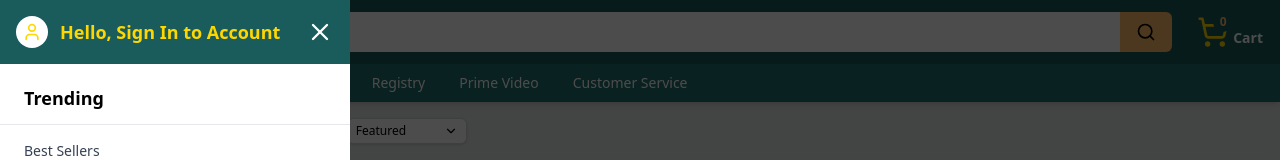
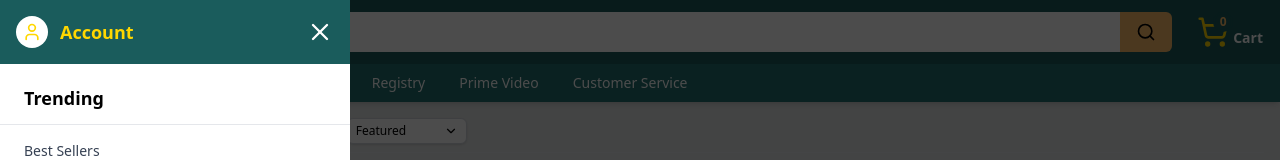
Before and after one commit to Ismaak47/Ir-Shop, a React (Vite) app: page /games in a window 1280 px wide. Both pictures are taken after a click on the element "All". Shown: the top 160 px of the page. Built offline with nearby package versions, Linux system fonts and the light colour scheme.

Commit message:
feat: Simplify header account text
Replaces "Hello, Sign In to Account" with "Account" for a cleaner and more concise header.

```diff
--- a/src/components/Header.tsx
+++ b/src/components/Header.tsx
@@ -130,7 +130,7 @@ export const Sidebar = ({ isOpen, onClose }: SidebarProps) => {
                     <User size={20} className="text-[#FFD700]" />
                   </div>
                   <span className="font-bold text-lg text-[#FFD700]">
-                    Hello, Sign In to Account
+                    Account
                   </span>
                 </div>
                 <button
```
